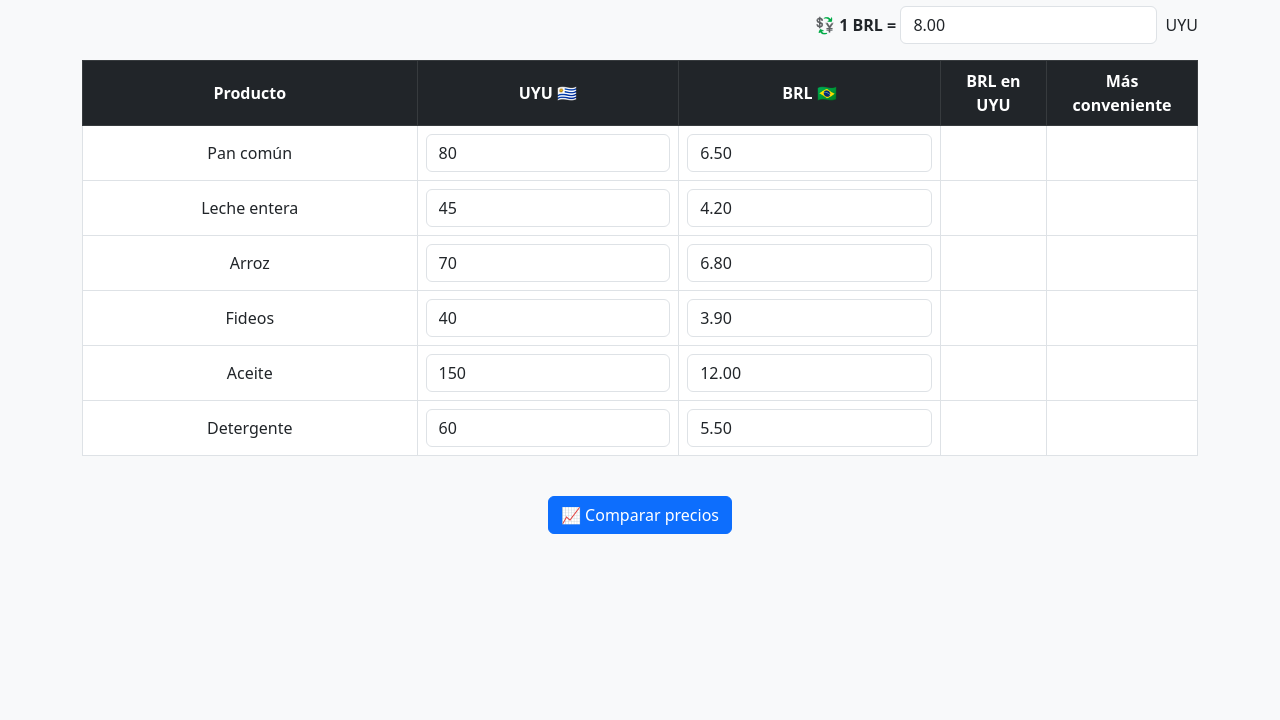
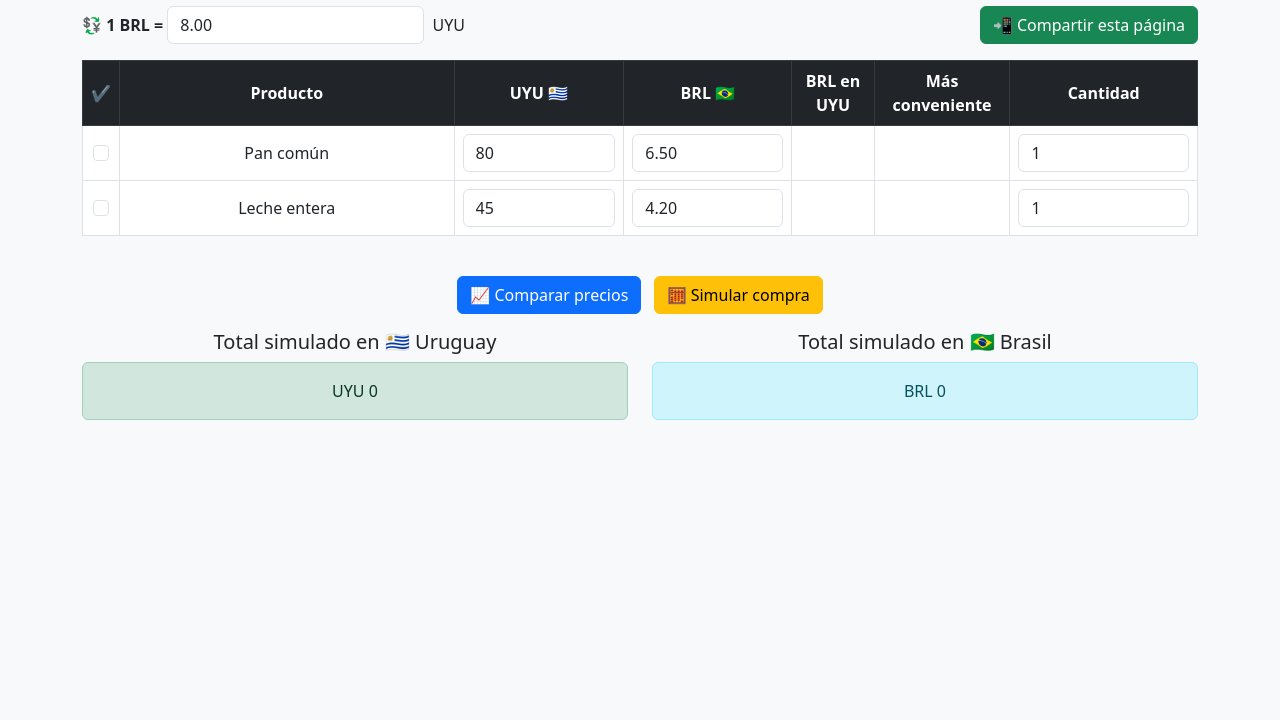
Before and after one commit to ricardoguillermo/comparador, a plain HTML site: page index.html in a window 1280 px wide. Shown: the part 80-800 px from the top of the page. Drawn offline with nearby package versions, Linux system fonts and the light colour scheme.

Commit message:
agregue boton compartir

```diff
--- a/index.html
+++ b/index.html
@@ -1,146 +1,142 @@
 <!DOCTYPE html>
 <html lang="es">
 <head>
-    <meta charset="UTF-8" />
-    <title>Comparador de Canasta Básica - UY vs BR</title>
-    <meta name="viewport" content="width=device-width, initial-scale=1" />
-    <link
-      href="https://cdn.jsdelivr.net/npm/bootstrap@5.3.0/dist/css/bootstrap.min.css"
-      rel="stylesheet"
-    />
+  <meta charset="UTF-8">
+  <title>Comparador Canasta Básica UY 🇺🇾 vs BR 🇧🇷</title>
+  <meta name="viewport" content="width=device-width, initial-scale=1">
+  <link href="https://cdn.jsdelivr.net/npm/bootstrap@5.3.0/dist/css/bootstrap.min.css" rel="stylesheet">
   <style>
-      th,
-      td {
-        text-align: center;
-        vertical-align: middle;
-      }
-      .resaltado-uy {
-        background-color: #d1e7dd !important;
-      }
-      .resaltado-br {
-        background-color: #cff4fc !important;
-      }
+    th, td { text-align: center; vertical-align: middle; }
+    .resaltado-uy { background-color: #d1e7dd !important; }
+    .resaltado-br { background-color: #cff4fc !important; }
   </style>
 </head>
 <body class="bg-light">
   <div class="container py-4">
-      <h2 class="text-center mb-4">
-        📊 Comparador de Canasta Básica Uruguay 🇺🇾 vs Brasil 🇧🇷
-      </h2>
+    <h2 class="text-center mb-4">🛍️ Comparador de Canasta Básica Uruguay 🇺🇾 vs Brasil 🇧🇷</h2>
 
-      <div class="mb-3 text-end">
+    <div class="d-flex justify-content-between align-items-center mb-3">
+      <div>
         <label><strong>💱 1 BRL = </strong></label>
-        <input
-          type="number"
-          id="valorReal"
-          value="8.00"
-          step="0.01"
-          class="form-control d-inline w-auto"
-        />
+        <input type="number" id="valorReal" value="8.00" step="0.01" class="form-control d-inline w-auto">
         <span class="ms-1">UYU</span>
+      </div>
+      <button class="btn btn-success" onclick="compartir()">📲 Compartir esta página</button>
     </div>
 
     <div class="table-responsive mb-4">
-        <table
-          class="table table-bordered align-middle table-hover"
-          id="tablaComparativa"
-        >
+      <table class="table table-bordered table-hover" id="tablaComparativa">
         <thead class="table-dark">
           <tr>
-              <th style="width: 30%">Producto</th>
+            <th>✔️</th>
+            <th style="width: 30%;">Producto</th>
             <th>UYU 🇺🇾</th>
             <th>BRL 🇧🇷</th>
             <th>BRL en UYU</th>
             <th>Más conveniente</th>
+            <th>Cantidad</th>
           </tr>
         </thead>
         <tbody>
           <tr>
+            <td><input type="checkbox" class="form-check-input selector"></td>
             <td>Pan común</td>
-              <td><input type="number" class="form-control" value="80" /></td>
-              <td><input type="number" class="form-control" value="6.50" /></td>
+            <td><input type="number" class="form-control" value="80"></td>
+            <td><input type="number" class="form-control" value="6.50"></td>
             <td class="br-conv"></td>
             <td class="mejor-opcion fw-bold"></td>
+            <td><input type="number" class="form-control cantidad" value="1"></td>
           </tr>
           <tr>
+            <td><input type="checkbox" class="form-check-input selector"></td>
             <td>Leche entera</td>
-              <td><input type="number" class="form-control" value="45" /></td>
-              <td><input type="number" class="form-control" value="4.20" /></td>
+            <td><input type="number" class="form-control" value="45"></td>
+            <td><input type="number" class="form-control" value="4.20"></td>
             <td class="br-conv"></td>
             <td class="mejor-opcion fw-bold"></td>
-            </tr>
-            <tr>
-              <td>Arroz</td>
-              <td><input type="number" class="form-control" value="70" /></td>
-              <td><input type="number" class="form-control" value="6.80" /></td>
-              <td class="br-conv"></td>
-              <td class="mejor-opcion fw-bold"></td>
-            </tr>
-            <tr>
-              <td>Fideos</td>
-              <td><input type="number" class="form-control" value="40" /></td>
-              <td><input type="number" class="form-control" value="3.90" /></td>
-              <td class="br-conv"></td>
-              <td class="mejor-opcion fw-bold"></td>
-            </tr>
-            <tr>
-              <td>Aceite</td>
-              <td><input type="number" class="form-control" value="150" /></td>
-              <td>
-                <input type="number" class="form-control" value="12.00" />
-              </td>
-              <td class="br-conv"></td>
-              <td class="mejor-opcion fw-bold"></td>
-            </tr>
-            <tr>
-              <td>Detergente</td>
-              <td><input type="number" class="form-control" value="60" /></td>
-              <td><input type="number" class="form-control" value="5.50" /></td>
-              <td class="br-conv"></td>
-              <td class="mejor-opcion fw-bold"></td>
+            <td><input type="number" class="form-control cantidad" value="1"></td>
           </tr>
         </tbody>
       </table>
     </div>
 
-      <div class="text-center">
-        <button class="btn btn-primary" onclick="comparar()">
-          📈 Comparar precios
-        </button>
+    <div class="text-center mb-3">
+      <button class="btn btn-primary me-2" onclick="comparar()">📈 Comparar precios</button>
+      <button class="btn btn-warning" onclick="calcularSimulacion()">🧮 Simular compra</button>
+    </div>
+
+    <div class="row text-center">
+      <div class="col-md-6">
+        <h5>Total simulado en 🇺🇾 Uruguay</h5>
+        <div class="alert alert-success" id="totalUy">UYU 0</div>
+      </div>
+      <div class="col-md-6">
+        <h5>Total simulado en 🇧🇷 Brasil</h5>
+        <div class="alert alert-info" id="totalBr">BRL 0</div>
+      </div>
     </div>
   </div>
 
 <script>
 function comparar() {
-        const filas = document.querySelectorAll("#tablaComparativa tbody tr");
-        const valorReal = parseFloat(
-          document.getElementById("valorReal").value
-        );
+  const filas = document.querySelectorAll('#tablaComparativa tbody tr');
+  const valorReal = parseFloat(document.getElementById('valorReal').value);
 
-        filas.forEach((fila) => {
-          const precioUYU =
-            parseFloat(fila.children[1].querySelector("input").value) || 0;
-          const precioBRL =
-            parseFloat(fila.children[2].querySelector("input").value) || 0;
+  filas.forEach(fila => {
+    const precioUYU = parseFloat(fila.children[2].querySelector('input').value) || 0;
+    const precioBRL = parseFloat(fila.children[3].querySelector('input').value) || 0;
     const precioBRLuy = precioBRL * valorReal;
 
-          const celdaBRconv = fila.querySelector(".br-conv");
-          const celdaMejor = fila.querySelector(".mejor-opcion");
+    const celdaBRconv = fila.querySelector('.br-conv');
+    const celdaMejor = fila.querySelector('.mejor-opcion');
 
     celdaBRconv.innerText = `UYU ${precioBRLuy.toFixed(2)}`;
-          fila.classList.remove("resaltado-uy", "resaltado-br");
+    fila.classList.remove('resaltado-uy', 'resaltado-br');
 
     if (precioUYU < precioBRLuy) {
       celdaMejor.innerText = "🇺🇾 Uruguay";
-            fila.classList.add("resaltado-uy");
+      fila.classList.add('resaltado-uy');
     } else if (precioBRLuy < precioUYU) {
       celdaMejor.innerText = "🇧🇷 Brasil";
-            fila.classList.add("resaltado-br");
+      fila.classList.add('resaltado-br');
     } else {
       celdaMejor.innerText = "Iguales";
     }
   });
 }
+
+function calcularSimulacion() {
+  const filas = document.querySelectorAll('#tablaComparativa tbody tr');
+  const valorReal = parseFloat(document.getElementById('valorReal').value);
+  let totalUY = 0;
+  let totalBR = 0;
+
+  filas.forEach(fila => {
+    const check = fila.querySelector('.selector').checked;
+    if (!check) return;
+
+    const precioUYU = parseFloat(fila.children[2].querySelector('input').value) || 0;
+    const precioBRL = parseFloat(fila.children[3].querySelector('input').value) || 0;
+    const cantidad = parseFloat(fila.querySelector('.cantidad').value) || 1;
+
+    totalUY += precioUYU * cantidad;
+    totalBR += precioBRL * cantidad;
+  });
+
+  document.getElementById('totalUy').innerText = `UYU ${totalUY.toFixed(2)}`;
+  document.getElementById('totalBr').innerText = `BRL ${totalBR.toFixed(2)}`;
+}
+
+function compartir() {
+  const url = window.location.href;
+  const texto = `Mirá esta comparación de precios entre 🇺🇾 y 🇧🇷: ${url}`;
+  if (navigator.share) {
+    navigator.share({ title: "Comparador de Canasta", text: texto, url: url });
+  } else {
+    alert("📋 Enlace copiado al portapapeles");
+    navigator.clipboard.writeText(url);
+  }
+}
 </script>
 </body>
 </html>
```
Lines whose indentation alone changed are shown as unchanged.
